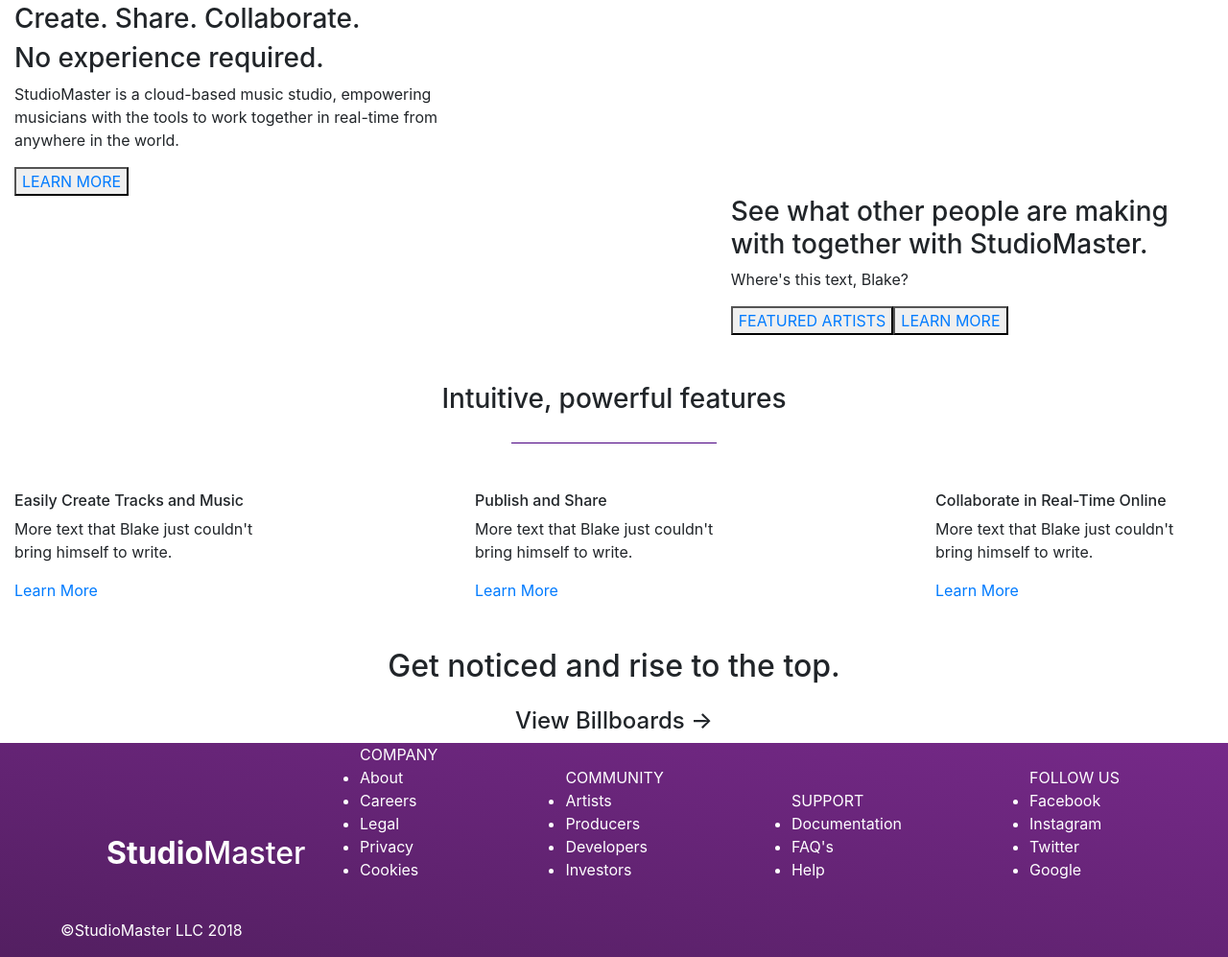
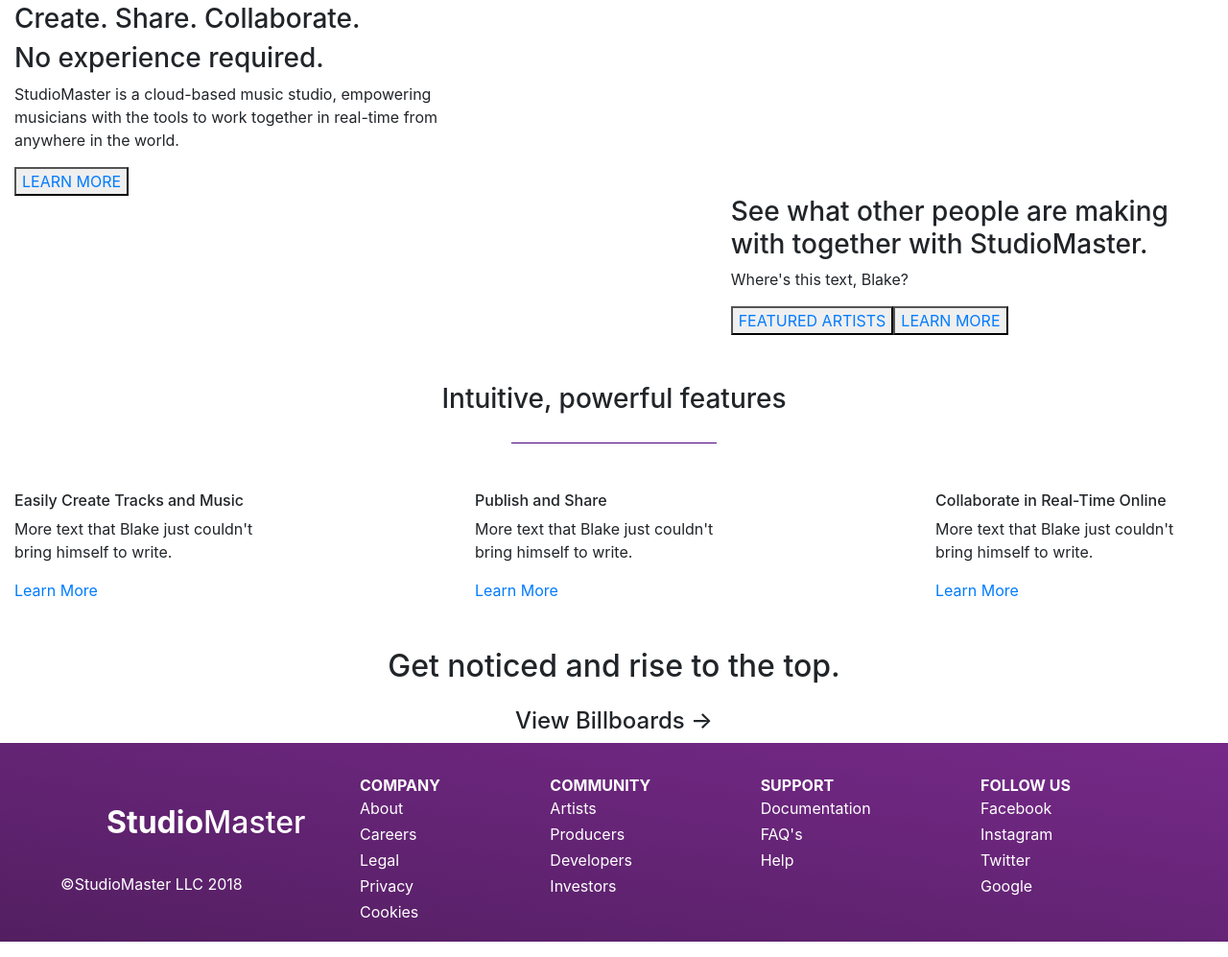
Before and after one commit to SethDonohue/StudioMaster, a React app: page / in a window 1280 px wide. Shown: the part 413-1410 px from the top of the page at 96% size. Built offline with nearby package versions, Linux system fonts and the light colour scheme.

Commit message:
footer style fix

```diff
--- a/src/components/footer/footer_main.js
+++ b/src/components/footer/footer_main.js
@@ -14,7 +14,7 @@
 
                     <div className='col-9 footer-options'>
                         <ul>
-                            COMPANY
+                            <strong>COMPANY</strong>
                             <li>About</li>
                             <li>Careers</li>
                             <li>Legal</li>
@@ -22,20 +22,20 @@
                             <li>Cookies</li>
                         </ul>
                         <ul>
-                            COMMUNITY
+                            <strong>COMMUNITY</strong>
                             <li>Artists</li>
                             <li>Producers</li>
                             <li>Developers</li>
                             <li>Investors</li>
                         </ul>
                         <ul>
-                            SUPPORT
+                            <strong>SUPPORT</strong>
                             <li>Documentation</li>
                             <li>FAQ's</li>
                             <li>Help</li>
                         </ul>
                         <ul>
-                            FOLLOW US
+                            <strong>FOLLOW US</strong>
                             <li>Facebook</li>
                             <li>Instagram</li>
                             <li>Twitter</li>
--- a/src/styles/footer.css
+++ b/src/styles/footer.css
@@ -1,5 +1,6 @@
 .footer-background {
-    background: linear-gradient(to top right, #531f61, #762989)
+    background: linear-gradient(to top right, #531f61, #762989);
+    padding-top: 2em;
 }
 
 .footer-background * {
@@ -7,10 +8,16 @@
 }
 
 .company-brand{
-    margin: 3em 0em 1em 3em;
+    margin: 1em 0em 1em 3em;
 }
 
 .footer-options ul{
     display: inline-block;
-    margin-right: 10%;
+    margin-right: 8%;
+    list-style-type: none;
+    vertical-align: top;;
 }
+
+.footer-options ul li{
+    margin-bottom: 3px;
+}
```
